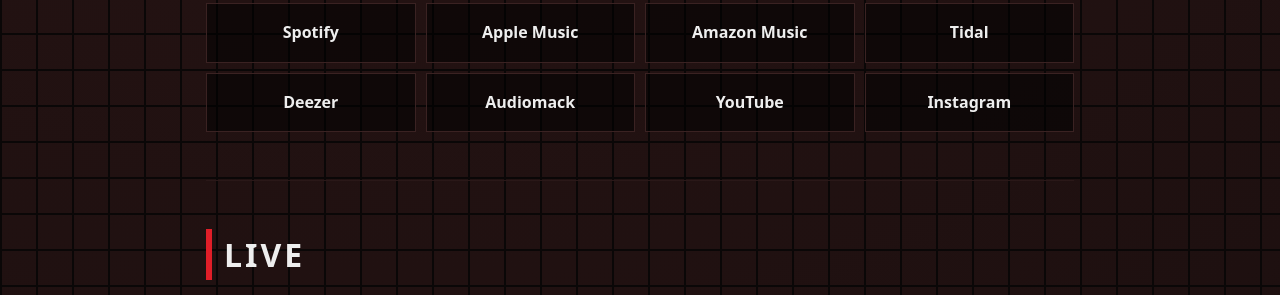
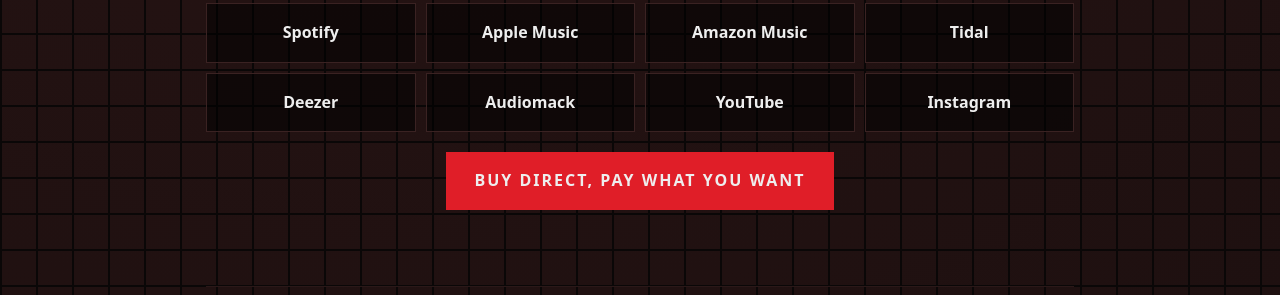
Before and after one commit to dogcon-bot/djdogcon-site, a plain HTML site: page index.html in a window 1280 px wide. Shown: the part 1839-2134 px from the top of the page. Drawn offline with Linux system fonts and the light colour scheme.

Commit message:
Add pay-what-you-want Bandcamp button to Listen
Co-authored-by: Cursor Agent <cursoragent@cursor.com>
Co-authored-by: dogcon-bot <dogcon-bot@users.noreply.github.com>

```diff
--- a/index.html
+++ b/index.html
@@ -62,6 +62,9 @@
 <a href="https://audiomack.com/djdogcon" target="_blank" rel="noopener">Audiomack</a>
 <a href="https://www.youtube.com/@DJDogcon" target="_blank" rel="noopener">YouTube</a>
 <a href="https://www.instagram.com/dogconleon/" target="_blank" rel="noopener">Instagram</a>
+</div>
+<div class="btns">
+<a class="btn red" href="https://djdogcon.bandcamp.com" target="_blank" rel="noopener">Buy direct, pay what you want</a>
 </div></section>
 <section id="open-mic">
   <h2>Live</h2>
```
